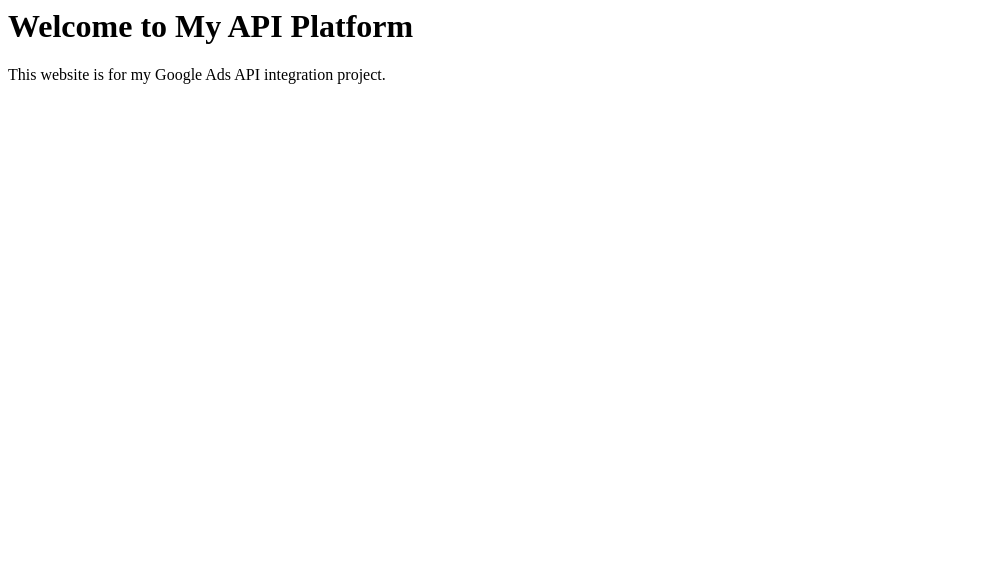
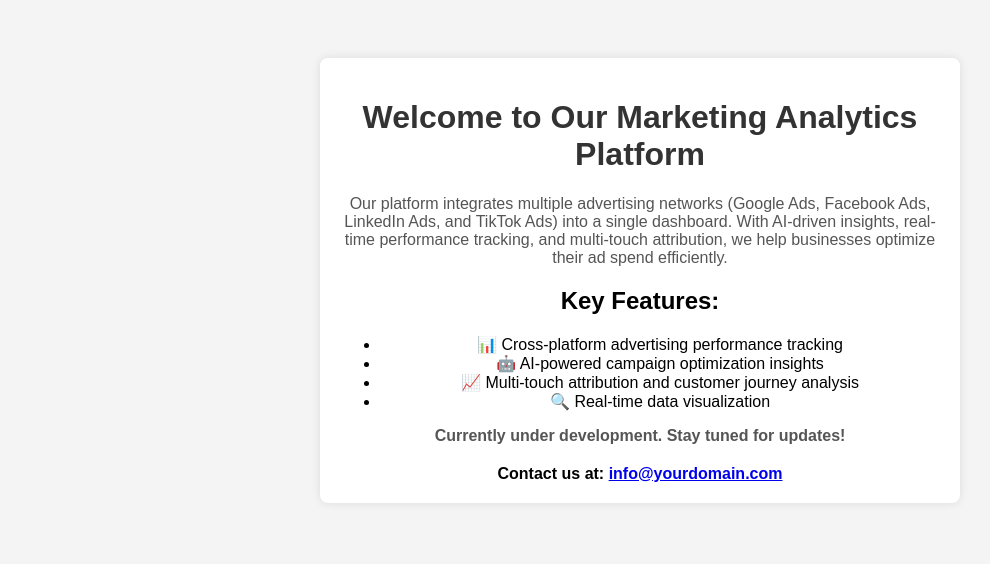
Before and after one commit to koichi1993/koichi.github.io, a plain HTML site: page index.html in a window 1280 px wide. Shown: the whole page, without its empty margins (0-990 px from the left). Drawn offline with Linux system fonts and the light colour scheme.

Commit message:
Update index.html

```diff
--- a/index.html
+++ b/index.html
@@ -1,7 +1,47 @@
-<html>
-<head><title>My API Platform</title></head>
+<!DOCTYPE html>
+<html lang="en">
+<head>
+    <meta charset="UTF-8">
+    <meta name="viewport" content="width=device-width, initial-scale=1.0">
+    <title>Marketing Analytics Platform</title>
+    <style>
+        body {
+            font-family: Arial, sans-serif;
+            text-align: center;
+            padding: 50px;
+            background-color: #f4f4f4;
+        }
+        .container {
+            max-width: 600px;
+            margin: auto;
+            padding: 20px;
+            background: white;
+            box-shadow: 0px 0px 10px rgba(0, 0, 0, 0.1);
+            border-radius: 8px;
+        }
+        h1 { color: #333; }
+        p { color: #555; }
+        .contact { margin-top: 20px; font-weight: bold; }
+    </style>
+</head>
 <body>
-    <h1>Welcome to My API Platform</h1>
-    <p>This website is for my Google Ads API integration project.</p>
+    <div class="container">
+        <h1>Welcome to Our Marketing Analytics Platform</h1>
+        <p>
+            Our platform integrates multiple advertising networks (Google Ads, Facebook Ads, LinkedIn Ads, and TikTok Ads) into a single dashboard.
+            With AI-driven insights, real-time performance tracking, and multi-touch attribution, we help businesses optimize their ad spend efficiently.
+        </p>
+        <h2>Key Features:</h2>
+        <ul>
+            <li>📊 Cross-platform advertising performance tracking</li>
+            <li>🤖 AI-powered campaign optimization insights</li>
+            <li>📈 Multi-touch attribution and customer journey analysis</li>
+            <li>🔍 Real-time data visualization</li>
+        </ul>
+        <p><strong>Currently under development. Stay tuned for updates!</strong></p>
+        <div class="contact">
+            Contact us at: <a href="mailto:info@yourdomain.com">info@yourdomain.com</a>
+        </div>
+    </div>
 </body>
 </html>
```
